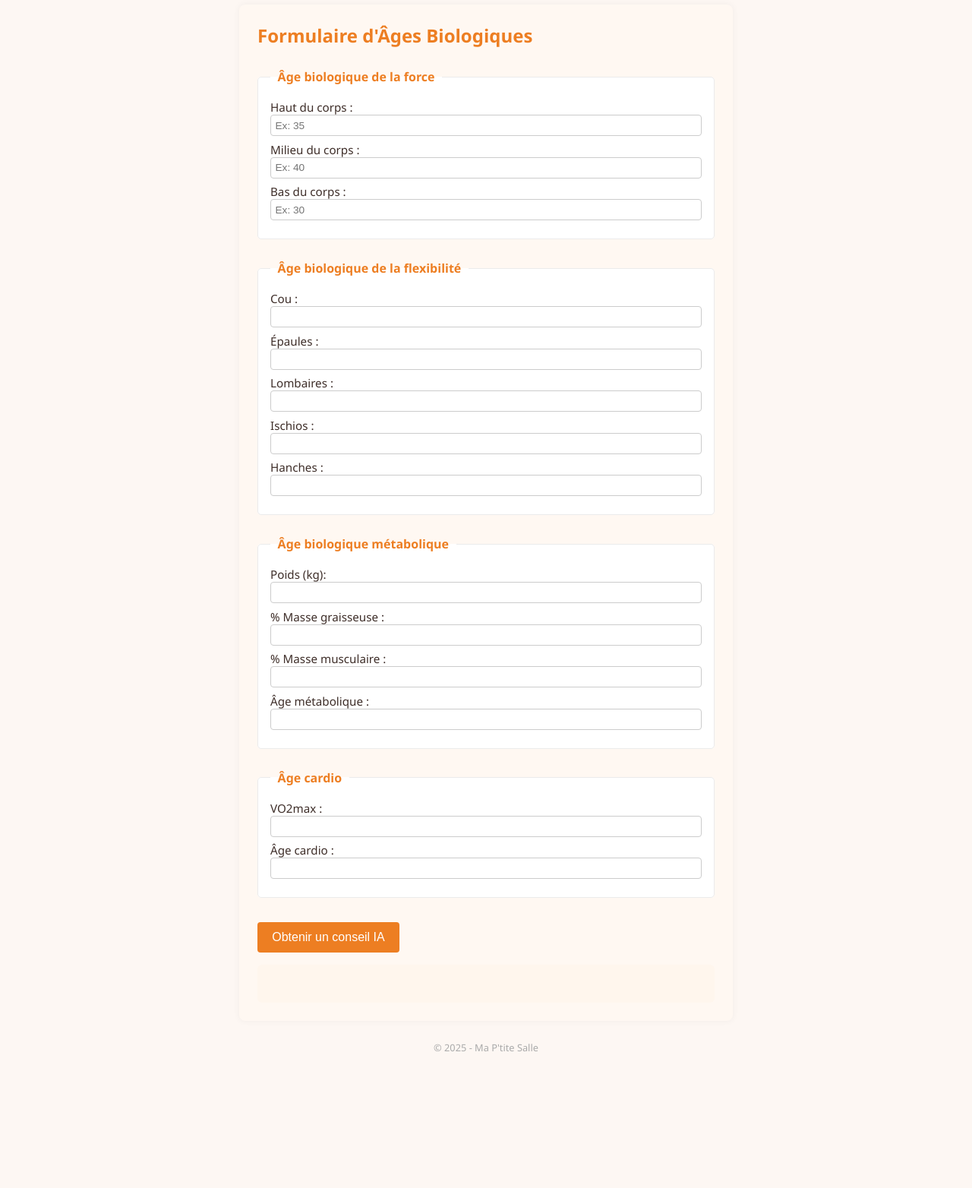
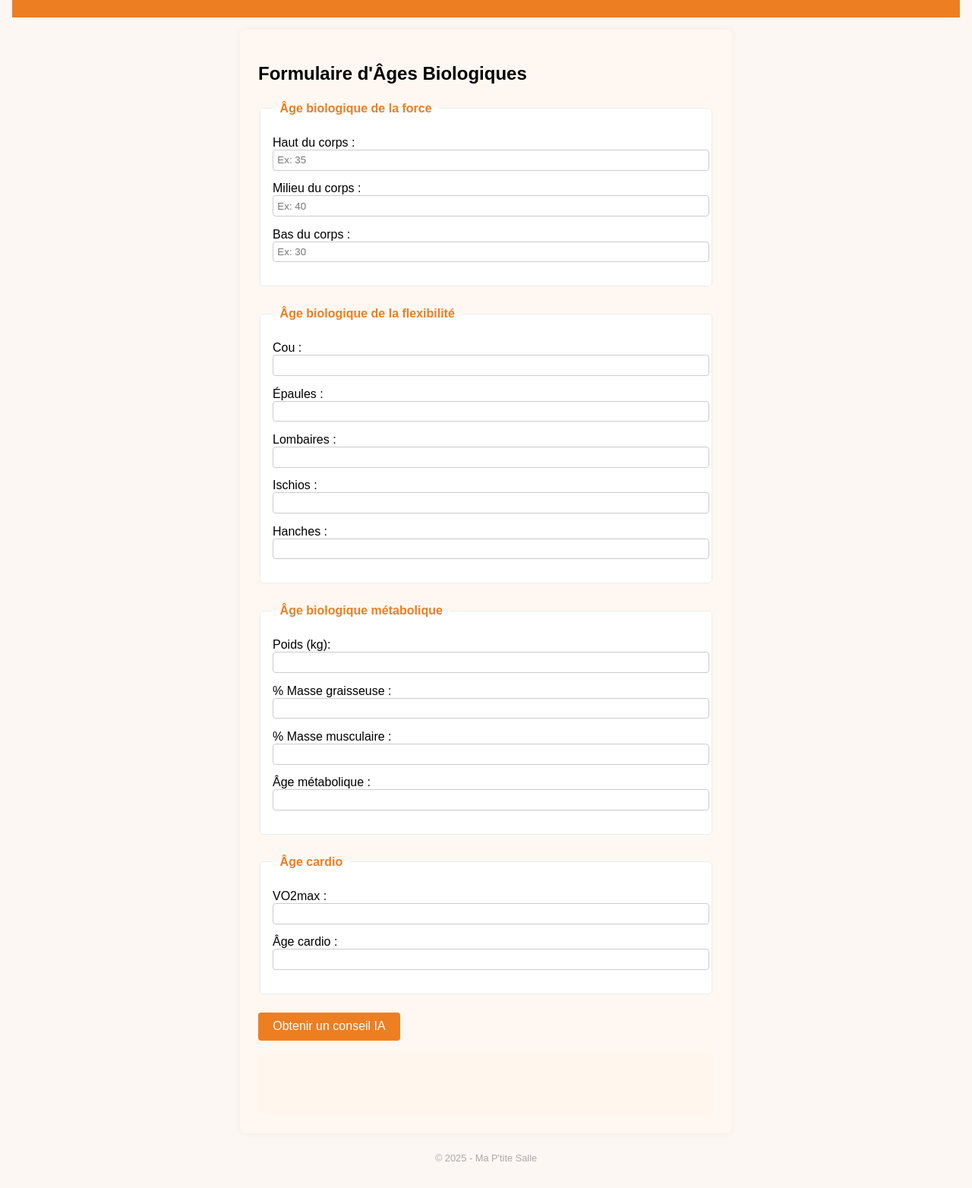
Before and after one commit to maptitesalle/coach-virtuel-ia, a plain HTML site: page index.html in a window 1280 px wide. Shown: the part 89-1653 px from the top of the page at 76% size. Before the commit the page ends 1509 px from the top, so only its background shows below. Drawn offline with Linux system fonts and the light colour scheme.

Commit message:
Update index.html

```diff
--- a/index.html
+++ b/index.html
@@ -1,137 +1,99 @@
 <!DOCTYPE html>
 <html lang="fr">
 <head>
-  <meta charset="UTF-8" />
-  <title>Coach Virtuel IA - Ma P'tite Salle</title>
-
-  <!-- Exemple de style "warm/cosy" -->
+  <meta charset="UTF-8">
+  <title>Ma P’tite Salle - Coach Virtuel IA</title>
   <style>
-    /* ----- RESET SIMPLE ----- */
-    * {
-      box-sizing: border-box;
-      margin: 0;
-      padding: 0;
-    }
-
+    /* ----- Style basique, couleurs chaudes ----- */
     body {
-      font-family: "Segoe UI", Arial, sans-serif;
-      background-color: #fdf7f3; /* Fond très léger, ton chaud */
-      color: #3e2e29; /* Couleur de texte brun-grisé pour le confort de lecture */
+      font-family: Arial, sans-serif;
+      background-color: #fdf7f3;
       margin: 0;
       padding: 0 1em 2em;
     }
-
     header {
-      background-color: #ed7e22; /* Couleur chaude (orange) */
+      background-color: #ed7e22;
+      color: #fff;
       padding: 1em;
       text-align: center;
-      margin-bottom: 1.5em;
+      margin-bottom: 1em;
     }
-    header h1 {
-      color: #fff;
-      font-size: 1.8em;
-      font-weight: normal;
-    }
-
-    /* ----- CONTENEUR PRINCIPAL ----- */
     .container {
-      max-width: 650px;
+      max-width: 600px;
       margin: 0 auto;
-      background-color: #fff8f2; /* Légère nuance de blanc cassé */
-      box-shadow: 0 0 10px rgba(0, 0, 0, 0.05);
+      background: #fff8f2;
+      box-shadow: 0 0 10px rgba(0,0,0,0.05);
       border-radius: 8px;
       padding: 1.5em;
     }
-
-    .container h2 {
-      margin-bottom: 1em;
-      color: #ed7e22;
-    }
-
-    form fieldset {
+    fieldset {
       border: 1px solid #ebebeb;
       border-radius: 5px;
       margin-bottom: 1.5em;
       padding: 1em;
       background-color: #fff;
     }
-
-    form legend {
+    legend {
+      color: #ed7e22;
+      font-weight: bold;
       padding: 0.2em 0.6em;
-      font-weight: bold;
-      color: #ed7e22;
     }
-
-    form label {
-      display: block;
-      margin-bottom: 0.5em;
-      font-size: 0.95em;
-    }
-
+    label { display: block; margin: 0.5em 0; }
     input[type="number"] {
       width: 100%;
       padding: 0.4em;
-      font-size: 0.9em;
+      margin-bottom: 0.5em;
+      border-radius: 4px;
       border: 1px solid #ccc;
-      border-radius: 4px;
     }
-
-    /* Bouton pour envoyer le formulaire */
-    #submitBtn {
+    button {
       background-color: #ed7e22;
       color: #fff;
       border: none;
-      padding: 0.7em 1.2em;
+      padding: 0.6em 1.2em;
       font-size: 1em;
       border-radius: 4px;
       cursor: pointer;
       transition: background-color 0.3s ease;
-      margin-top: 0.5em;
     }
-
-    #submitBtn:hover {
+    button:hover {
       background-color: #da711f;
     }
-
     #response {
       margin-top: 1em;
+      padding: 1em;
       background: #fff6ed;
-      padding: 1em;
       border-radius: 6px;
       min-height: 50px;
     }
-
-    /* Pied de page simple */
     footer {
+      margin-top: 2em;
       text-align: center;
       font-size: 0.8em;
       color: #aaaaaa;
-      margin-top: 2em;
     }
   </style>
 </head>
 
 <body>
-  <!-- En-tête -->
   <header>
-    <h1>Ma P'tite Salle - Coach Virtuel IA</h1>
+    <h1>Ma P’tite Salle - Coach Virtuel IA</h1>
   </header>
 
   <div class="container">
     <h2>Formulaire d'Âges Biologiques</h2>
-
     <form id="ageForm">
       <!-- Section Force -->
       <fieldset>
         <legend>Âge biologique de la force</legend>
         <label>Haut du corps :
-          <input type="number" name="forceHaut" placeholder="Ex: 35" />
+          <input type="number" name="forceHaut" placeholder="Ex: 35">
         </label>
         <label>Milieu du corps :
-          <input type="number" name="forceMilieu" placeholder="Ex: 40" />
+          <input type="number" name="forceMilieu" placeholder="Ex: 40">
         </label>
         <label>Bas du corps :
-          <input type="number" name="forceBas" placeholder="Ex: 30" />
+          <input type="number" name="forceBas" placeholder="Ex: 30">
         </label>
       </fieldset>
 
@@ -139,19 +101,19 @@
       <fieldset>
         <legend>Âge biologique de la flexibilité</legend>
         <label>Cou :
-          <input type="number" name="flexCou" />
+          <input type="number" name="flexCou">
         </label>
         <label>Épaules :
-          <input type="number" name="flexEpaules" />
+          <input type="number" name="flexEpaules">
         </label>
         <label>Lombaires :
-          <input type="number" name="flexLombaires" />
+          <input type="number" name="flexLombaires">
         </label>
         <label>Ischios :
-          <input type="number" name="flexIschios" />
+          <input type="number" name="flexIschios">
         </label>
         <label>Hanches :
-          <input type="number" name="flexHanches" />
+          <input type="number" name="flexHanches">
         </label>
       </fieldset>
 
@@ -159,16 +121,16 @@
       <fieldset>
         <legend>Âge biologique métabolique</legend>
         <label>Poids (kg):
-          <input type="number" step="0.1" name="poids" />
+          <input type="number" step="0.1" name="poids">
         </label>
         <label>% Masse graisseuse :
-          <input type="number" step="0.1" name="masseGrasse" />
+          <input type="number" step="0.1" name="masseGrasse">
         </label>
         <label>% Masse musculaire :
-          <input type="number" step="0.1" name="masseMuscu" />
+          <input type="number" step="0.1" name="masseMuscu">
         </label>
         <label>Âge métabolique :
-          <input type="number" name="ageMetabo" />
+          <input type="number" name="ageMetabo">
         </label>
       </fieldset>
 
@@ -176,10 +138,10 @@
       <fieldset>
         <legend>Âge cardio</legend>
         <label>VO2max :
-          <input type="number" step="0.1" name="vo2max" />
+          <input type="number" step="0.1" name="vo2max">
         </label>
         <label>Âge cardio :
-          <input type="number" name="ageCardio" />
+          <input type="number" name="ageCardio">
         </label>
       </fieldset>
 
@@ -193,7 +155,45 @@
     © 2025 - Ma P'tite Salle
   </footer>
 
-  <!-- Script JS à la fin pour charger après la page -->
-  <script src="script.js"></script>
+  <!-- Script JS intégré directement ci-dessous -->
+  <script>
+  document.addEventListener('DOMContentLoaded', () => {
+    const form = document.getElementById('ageForm');
+    const submitBtn = document.getElementById('submitBtn');
+    const responseDiv = document.getElementById('response');
+
+    submitBtn.addEventListener('click', () => {
+      // 1. Récupérer les données du formulaire
+      const formData = new FormData(form);
+      const data = {
+        forceHaut: formData.get('forceHaut'),
+        forceMilieu: formData.get('forceMilieu'),
+        forceBas: formData.get('forceBas'),
+        flexCou: formData.get('flexCou'),
+        flexEpaules: formData.get('flexEpaules'),
+        flexLombaires: formData.get('flexLombaires'),
+        flexIschios: formData.get('flexIschios'),
+        flexHanches: formData.get('flexHanches'),
+        poids: formData.get('poids'),
+        masseGrasse: formData.get('masseGrasse'),
+        masseMuscu: formData.get('masseMuscu'),
+        ageMetabo: formData.get('ageMetabo'),
+        vo2max: formData.get('vo2max'),
+        ageCardio: formData.get('ageCardio')
+      };
+
+      // 2. Afficher en console pour debug
+      console.log("Data saisie:", data);
+
+      // 3. Juste un message sur la page (test local)
+      responseDiv.innerHTML = `
+        <h3>Test de soumission :</h3>
+        <p>J'ai bien reçu les données !</p>
+        <pre>${JSON.stringify(data, null, 2)}</pre>
+      `;
+    });
+  });
+  </script>
+
 </body>
 </html>
```
